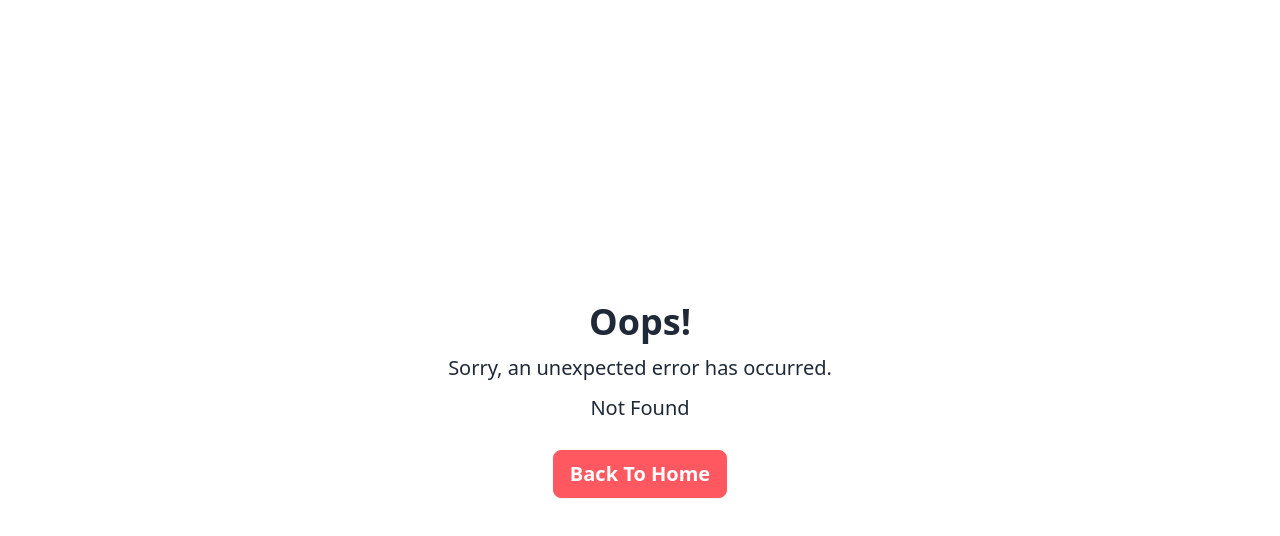
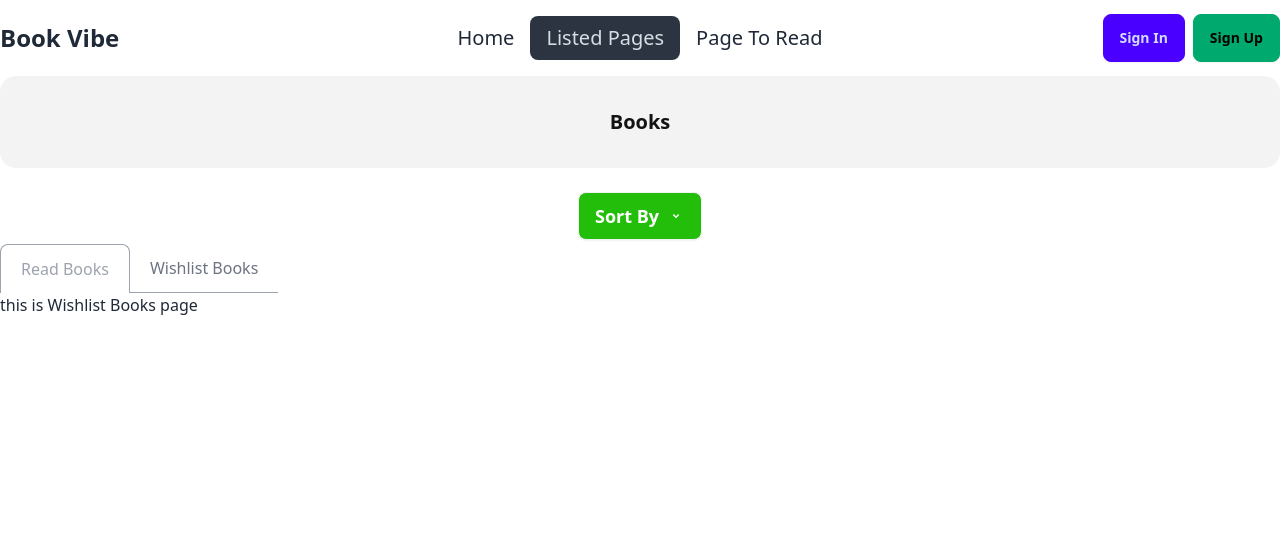
Before and after one commit to git-zahidul-islam/book-vibe, a React (Vite) app: page /listedBooks/wishlistBooks in a window 1280 px wide. Before the commit this address had no page. Shown: the top 536 px of the page. Built offline with nearby package versions, Linux system fonts and the light colour scheme.

Commit message:
handle function added

```diff
--- a/public/data.json
+++ b/public/data.json
@@ -5,13 +5,14 @@
         "author": "Andrew Ferebee",
         "images": "https://i.ibb.co/7bzLC47/The-dating-playbook.png",
         "review": "Long ago, the nonhuman wreths created humans (with whom they can interbreed) as servants, then occupied themselves with killing their hereditary foe, a huge, evil dragon. This caused great destruction, depleted the land of magic, and ultimately failed, after which they disappeared, leaving the world to humans.",
+        "totalPages": 188,
         "rating": 4.4,
         "category": "Dating",
         "tags": [
             "phycology",
             "suspension"
         ],
-        "publisher": "Andrew Ferebee ",
+        "publisher": "Andrew Ferebee",
         "yearOfPublishing": "2015"
     },
     {
--- /dev/null
+++ b/src/Components/ReadBooks/ReadBooks.jsx
@@ -0,0 +1,15 @@
+// import PropTypes from 'prop-types';
+
+const ReadBooks = () => {
+    return (
+        <div>
+            <h1>This is Read Books page</h1>
+        </div>
+    );
+};
+
+ReadBooks.propTypes = {
+
+};
+
+export default ReadBooks;
--- /dev/null
+++ b/src/Components/WishlistBooks/WishlistBooks.jsx
@@ -0,0 +1,15 @@
+// import PropTypes from 'prop-types';
+
+const WishlistBooks = () => {
+    return (
+        <div>
+            <h1>this is Wishlist Books page</h1>
+        </div>
+    );
+};
+
+WishlistBooks.propTypes = {
+
+};
+
+export default WishlistBooks;
--- a/src/Pages/BookDetails/BookDetails.jsx
+++ b/src/Pages/BookDetails/BookDetails.jsx
@@ -7,7 +7,13 @@ const BookDetails = () => {
 
     const { bookName, author, category, review, tags, images, totalPages, yearOfPublishing, rating, publisher } = details;
 
+    const handleRead = (details) => {
+        console.log(details)
+    }
 
+    const handleWish = (details) =>{
+        console.log(details)
+    }
 
     return (
         <div>
@@ -45,8 +51,8 @@ const BookDetails = () => {
                             </div>
                         </div>
                         <div className="flex flex-row gap-4">
-                            <button className="rounded-xl border-2 px-4 py-5 border-[#1313134D]">Read More</button>
-                            <button className="rounded-xl border-2 px-4 py-5 bg-[#50B1C9] border-[#50B1C9]">Wishlist</button>
+                            <button onClick={() => handleRead(details)} className="rounded-xl border-2 px-4 py-5 border-[#1313134D]">Read</button>
+                            <button onClick={() => handleWish(details)} className="rounded-xl border-2 px-4 py-5 bg-[#50B1C9] border-[#50B1C9]">Wishlist</button>
                         </div>
                     </div>
                 </div>
--- a/src/Pages/ListedBooks/ListedBooks.jsx
+++ b/src/Pages/ListedBooks/ListedBooks.jsx
@@ -1,6 +1,11 @@
+import { useState } from "react";
 import { RiArrowDropDownLine } from "react-icons/ri";
+import { Link, Outlet } from "react-router-dom";
 
 const ListedBooks = () => {
+    const [tabIndex,setTabIndex] = useState(0)
+
+
     return (
         <div>
             <h1 className="text-xl text-center font-bold text-[#131313] bg-[#1313130D] py-8 rounded-2xl">Books</h1>
@@ -13,6 +18,22 @@ const ListedBooks = () => {
                     </ul>
                 </div>
             </div>
+            {/* tab items */}
+            <div className="flex items-center sm:justify-start overflow-x-auto overflow-y-hidden flex-nowrap">
+                <Link
+                    onClick={() => setTabIndex(0)}
+                    to='' className={`flex items-center flex-shrink-0 px-5 py-3 space-x-2 ${tabIndex === 0 ? 'border border-b-0' : 'border-b' } rounded-t-lg border-gray-400 text-gray-400`}>
+                    <span>Read Books</span>
+                </Link>
+                <Link
+                    onClick={() => setTabIndex(1)}
+                    to={`wishlistBooks`} className={`flex items-center flex-shrink-0 px-5 py-3 space-x-2 ${tabIndex === 1 ? 'border border-b-0' : 'border-b' } rounded-t-lg border-gray-400 text-gray-500`}>
+                    <span>Wishlist Books</span>
+                </Link>
+            </div>
+
+            {/* outlet here */}
+            <Outlet></Outlet>
         </div>
     );
 };
--- a/src/main.jsx
+++ b/src/main.jsx
@@ -8,6 +8,8 @@ import PageToRead from './Pages/PageToRead/PageToRead.jsx'
 import Root from './Pages/Root/Root.jsx'
 import ErrorPage from './Pages/ErrorPage/ErrorPage.jsx'
 import BookDetails from './Pages/BookDetails/BookDetails.jsx'
+import ReadBooks from './Components/ReadBooks/ReadBooks.jsx'
+import WishlistBooks from './Components/WishlistBooks/WishlistBooks.jsx'
 
 const router = createBrowserRouter([
   {
@@ -23,7 +25,17 @@ const router = createBrowserRouter([
       },
       {
         path: "/listedBooks",
-        element: <ListedBooks></ListedBooks>
+        element: <ListedBooks></ListedBooks>,
+        children: [
+          {
+           index: true,
+            element: <ReadBooks></ReadBooks>
+          },
+          {
+            path: "wishlistBooks",
+            element: <WishlistBooks></WishlistBooks>
+          }
+        ]
       },
       {
         path: "/pageToRead",
```
